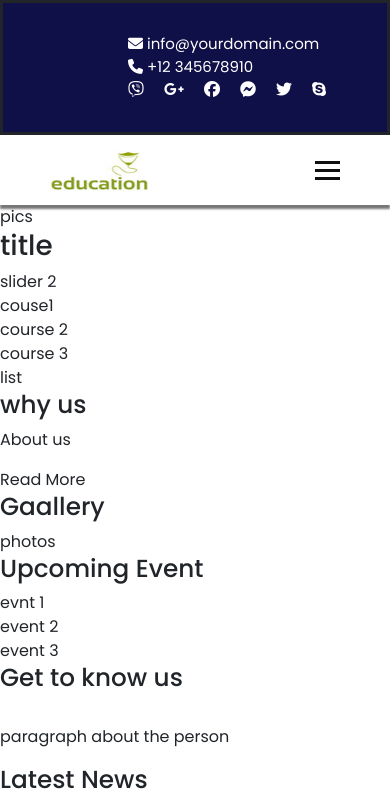
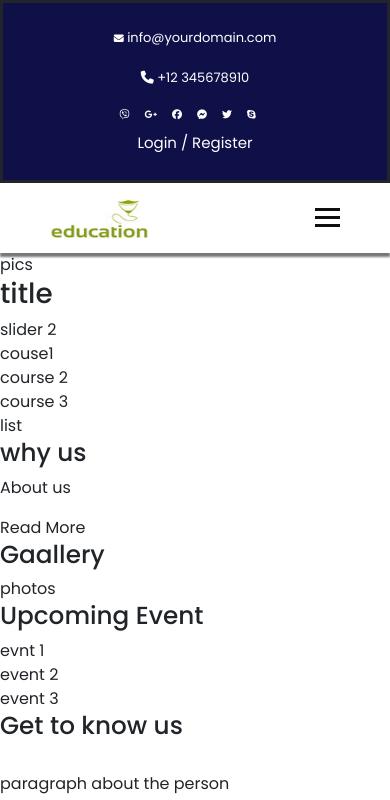
Before and after one commit to aminisd/edulab-template-replicate, a plain HTML site: page index.html in a window 390 px wide. Shown: the top 800 px of the page. Drawn offline with nearby package versions, Linux system fonts and the light colour scheme; a web font is replaced by a local one.

Commit message:
info-bar correction

```diff
--- a/css/style.css
+++ b/css/style.css
@@ -188,50 +188,65 @@ nav .navbar .hamburger {
   left: 0;
   border: solid;
   width: 100%;
-  padding: 30px;
+  padding: 25px;
   background-color: rgba(7, 7, 66, 0.959);
 }
 
 .lis-logos ul li{
-  padding-right: 20px;
+  padding-right: 15px;
   cursor: pointer;
+  font-size: 10px;
 }
+
+
+.contact{
+  font-size: 12px;
+  cursor: pointer;
+  padding-bottom: 20px;
+}
+
+.contact ul li i {
+  font-size: 10px;
+}
+
+.contact-phone{
+  font-size: 13px;
+  cursor: pointer;
+  padding-bottom: 20px;
+}
+
 
 .login{
   font-size: 15px;
- cursor: pointer;
- padding-right: 20px;
-}
-
-.contact{
-  font-size: 15px;
-  cursor: pointer;
-}
-
-.contact-phone{
-  font-size: 15px;
-  cursor: pointer;
 }
 
 
 @media screen and (max-width: 770px) {
  .contact{
-    text-align: center;
-    padding-left: 95px;
+
+  display: flex;
+  align-items: center;
+  justify-content: center;
+  font-size: small;
  }
 
  .login{
-    text-align: center;
-    /* padding-left: 30px; */
+  display: flex;
+  align-items: center;
+  justify-content: center;
  }
 
  .contact-phone{
-    text-align: center;
-    padding-left: 95px;
+  display: flex;
+  align-items: center;
+  justify-content: center;
  }
 
  .lis-logos{
-    text-align: center;
-    padding-left: 95px;
+  display: flex;
+  align-items: center;
+  justify-content: center;
+  padding-bottom: 10px;
  }
+
 }
```
Also changed, not shown: index.html (+2 -43 lines). Lines whose indentation alone changed are shown as unchanged.
